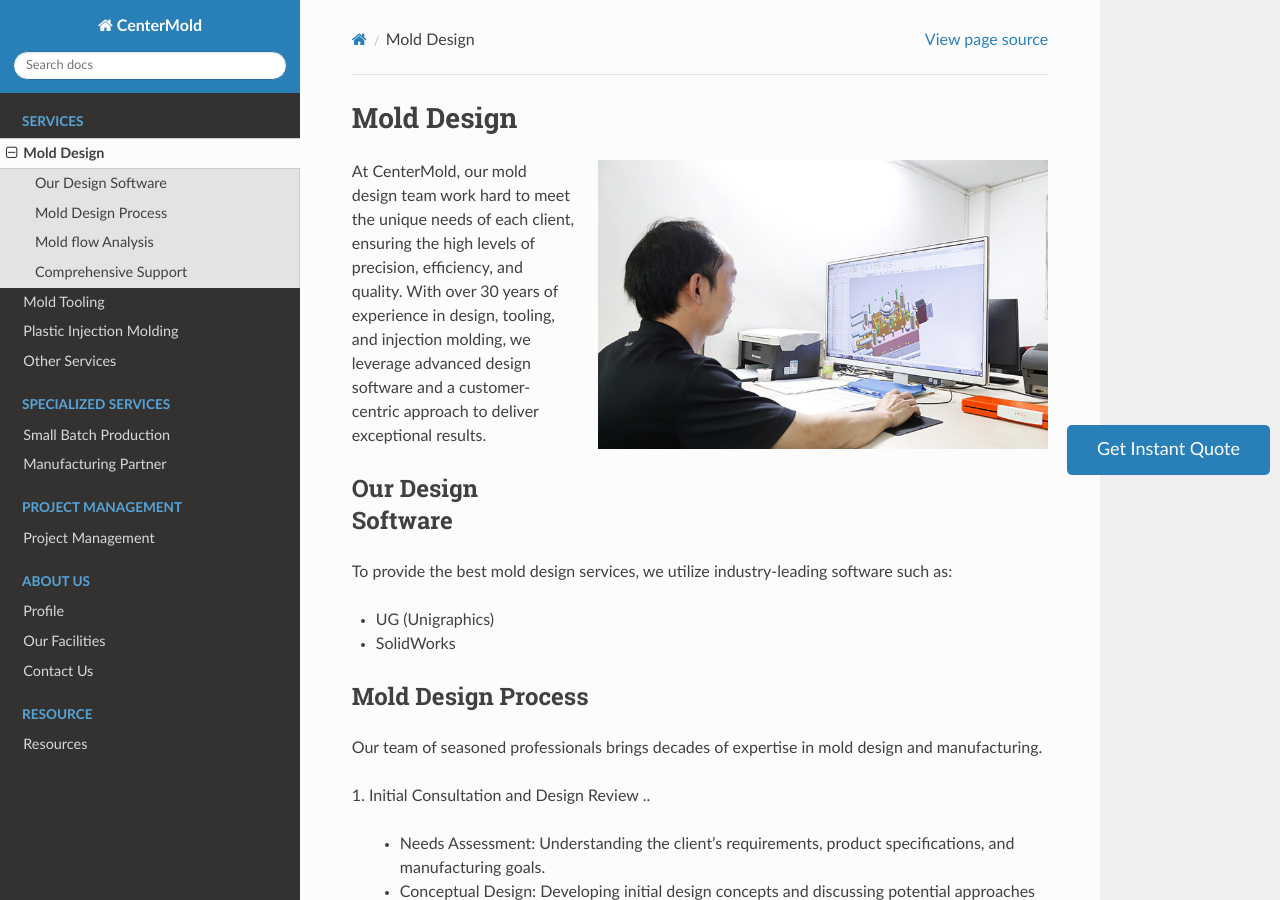
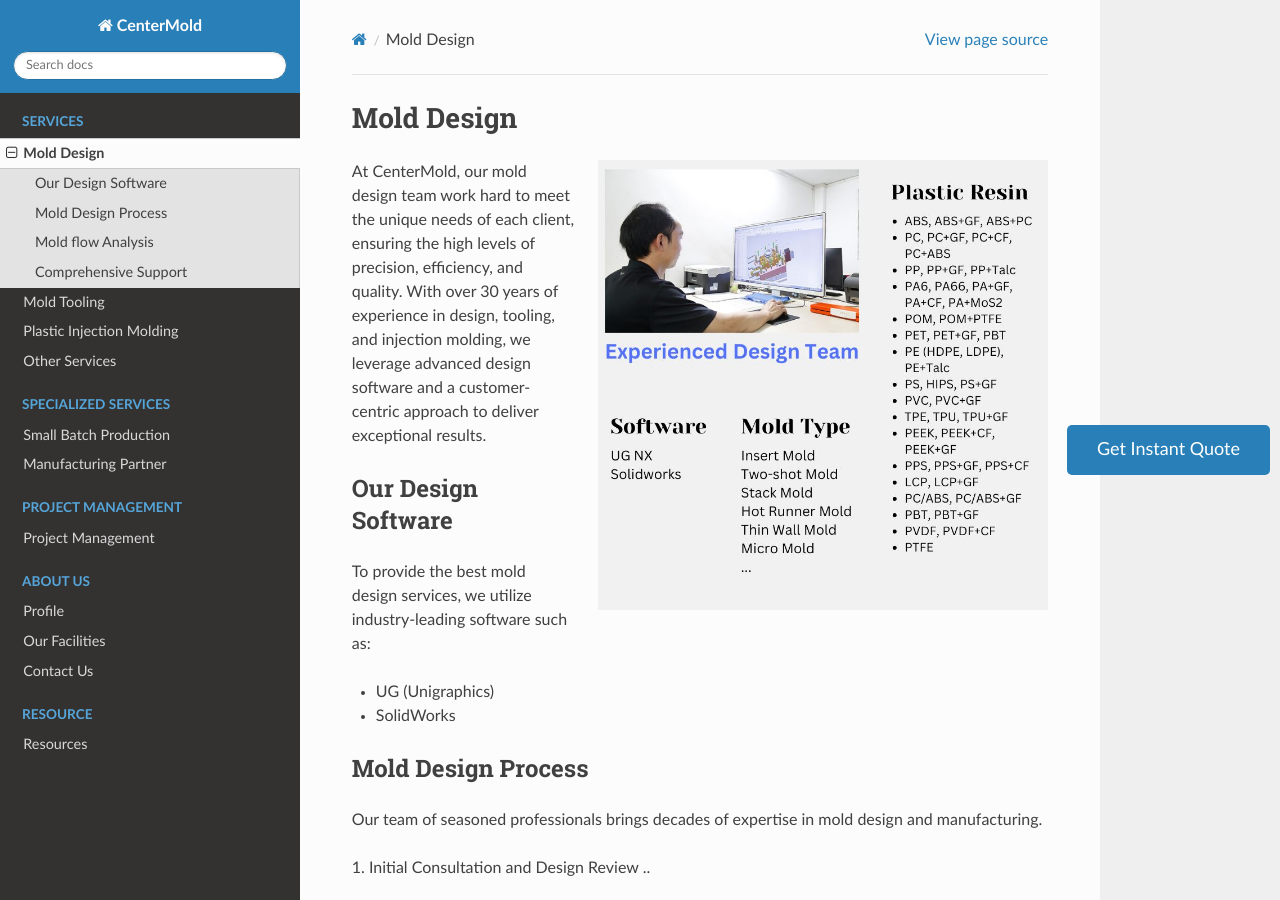
Before and after one commit to paultang/centermold, a Sphinx documentation site: the page built from source/Mold-Design.rst, in a window 1280 px wide and 900 px high. Built offline with Sphinx 7.4.7 and the Read the Docs theme 2.0.0, drawn with Linux system fonts in a browser that asks for light colours; pages that are not in the unit, such as notebooks, are missing from menus.

Commit message:
Update Mold-Design.rst

```diff
--- a/source/Mold-Design.rst
+++ b/source/Mold-Design.rst
@@ -9,7 +9,7 @@
 =======================
 Mold Design
 =======================
-.. figure:: _static/molddesign.jpg
+.. figure:: _static/moldesign.jpg
    :align: right
    :width: 450px
 
```
